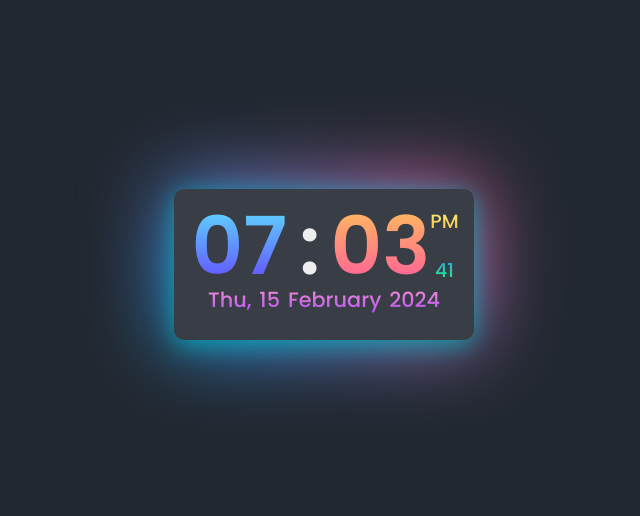
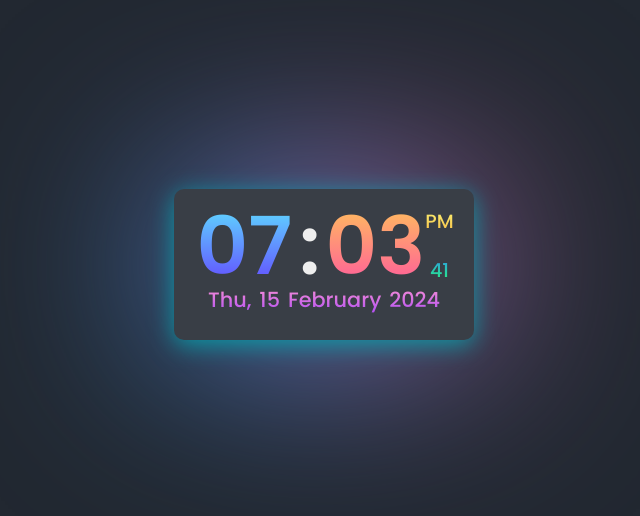
Before and after one commit to dilipkrishnan/DigitalClockWidget, a plain HTML site: page index.html in a window 1280 px wide. Shown: the part 136-652 px from the top of the page, without its empty margins (316-956 px from the left). Drawn offline with nearby package versions, Linux system fonts and the light colour scheme.

Commit message:
Bug Fixes

```diff
--- a/css/style.css
+++ b/css/style.css
@@ -39,7 +39,7 @@ body{
   bottom: -5px;
   right: -5px;
   z-index: -1;
-  filter: blur(40px);
+  filter: blur(100px);
   animation: glowing 10s ease infinite;
 }
 
@@ -67,7 +67,7 @@ body{
   justify-content: center;
   align-items: center;
   font-weight: 600;
-  padding: 0 10px;
+  padding: 0 5px;
   line-height: 75px;
 }
 
```
